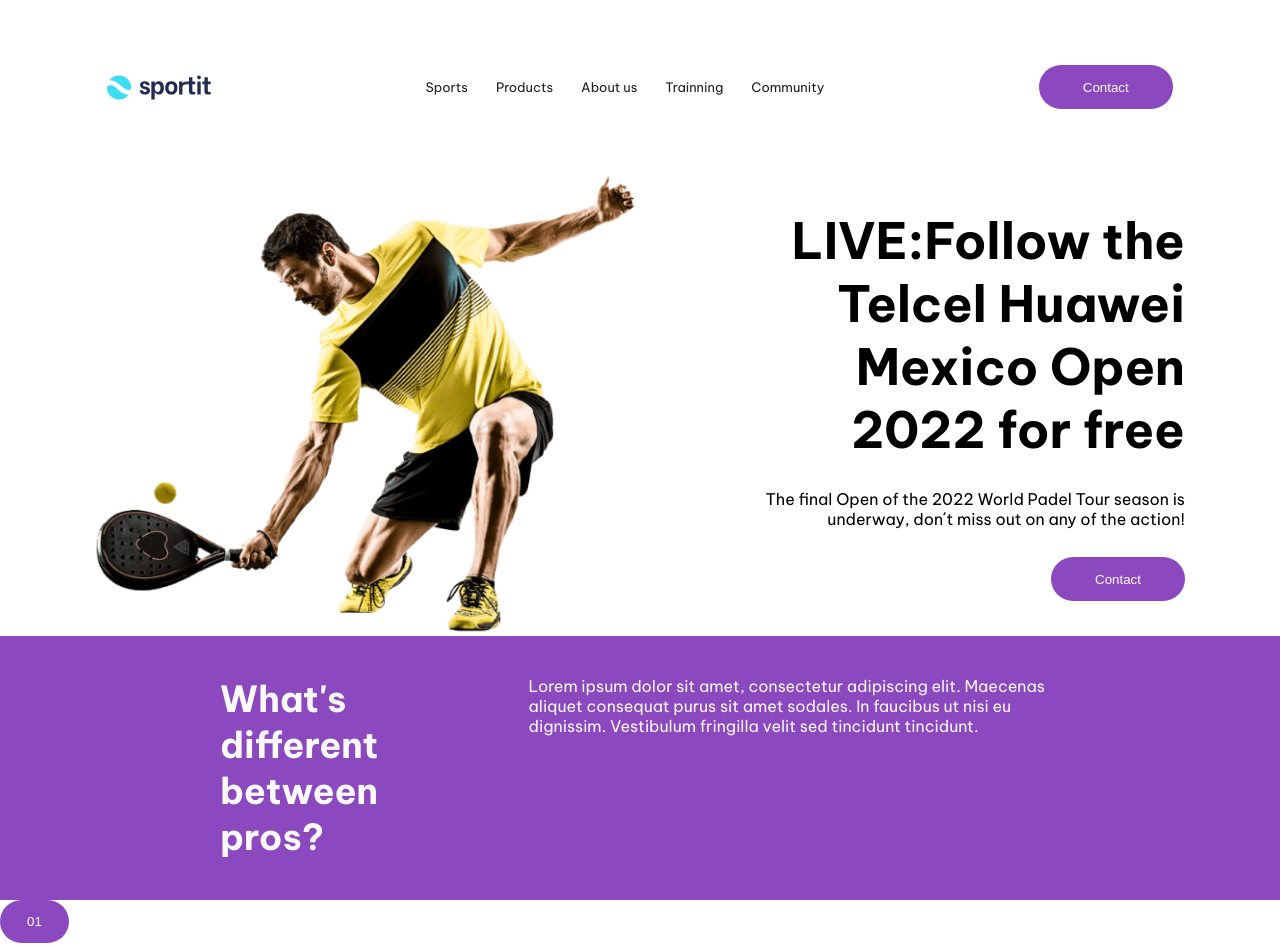
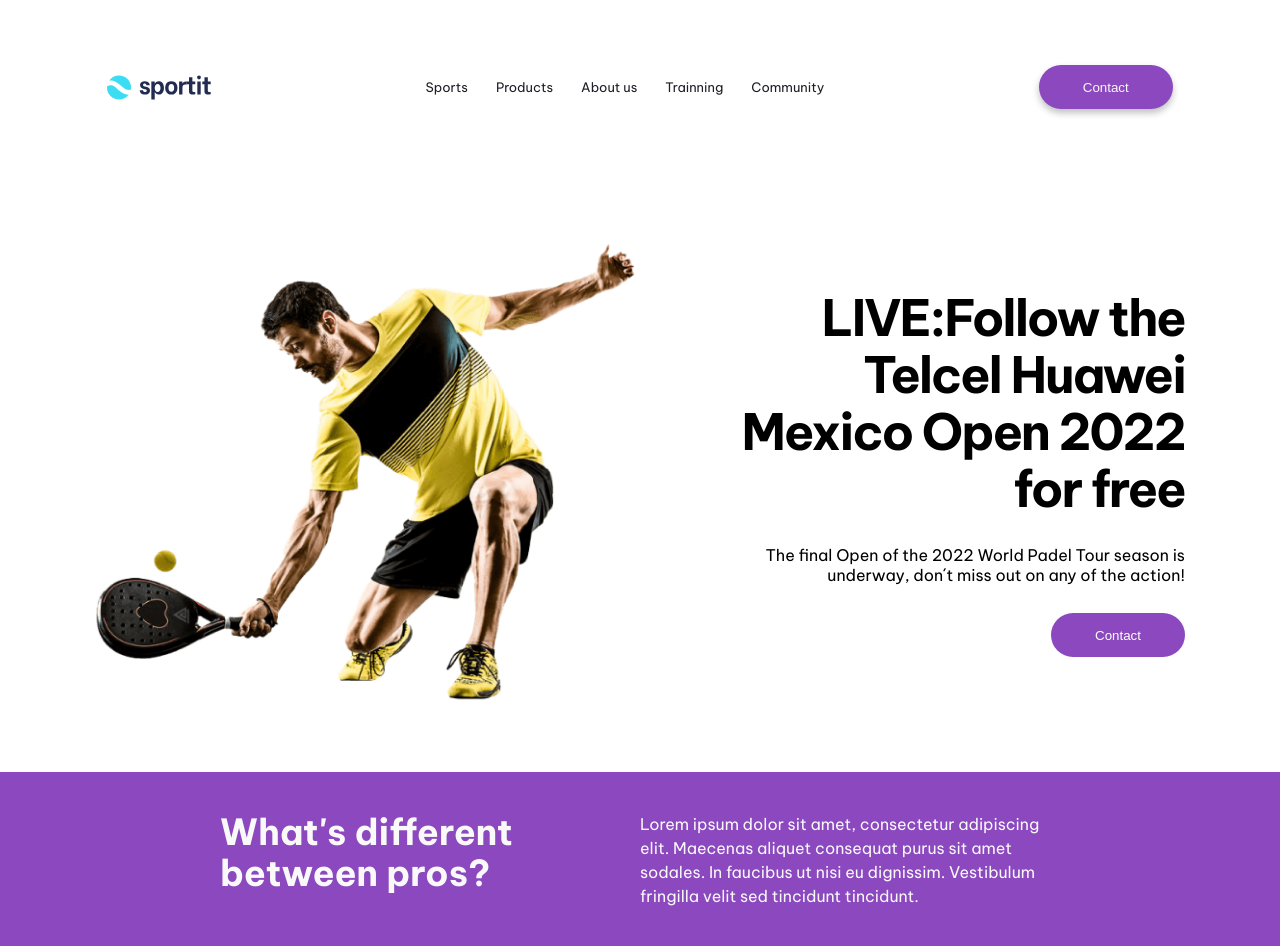
Before and after one commit to darkfer30/ClaseIntegradoraFront, a plain HTML site: page index.html in a window 1280 px wide. Shown: the top 946 px of the page. Drawn offline with Linux system fonts and the light colour scheme.

Commit message:
Primer commit rama estilos_jean

```diff
--- a/css/styles.css
+++ b/css/styles.css
@@ -1,11 +1,6 @@
 @import url("https://fonts.googleapis.com/css2?family=Be+Vietnam+Pro:wght@400;500;700&display=swap");
 
 :root {
-  /* Violeta: #8B48BF
-Celeste brillante: #3CDDF3 */
-  /* Azul grisáceo oscuro: #1E1E26
-Azul muy oscuro: #232851
-Variante gris claro: rgb (249, 249, 249) */
   --violeta: #8b48bf;
   --celeste-brillante: #3cddf3;
   --azul-grisaceo-oscuro: #1e1e26;
@@ -28,27 +23,36 @@ body {
   display: flex;
   justify-content: space-around;
   align-items: center;
+  max-width: 1400px;
   height: 174px;
+  margin: 0 auto;
 }
-
 .header_logo {
   height: 25px;
 }
-
 .header_nav {
   display: flex;
   gap: 28px;
-}
-
-.header_nav li {
+  li {
     list-style: none;
     font-size: 13px;
     color: var(--azul-grisaceo-oscuro);
   }
-
-.header_nav li:hover {
+  li:hover {
     cursor: pointer;
     opacity: 0.6;
+  }
+}
+.header_button {
+  width: 134px;
+  height: 44px;
+  background-color: var(--violeta);
+  color: var(--variante-gris-claro);
+  border-radius: 50px;
+  border: none;
+  box-shadow: 0px 4px 7px rgba(0, 0, 0, 0.25);
+  font-weight: 500;
+  cursor: pointer;
 }
 
 .clase_boton {
@@ -63,34 +67,35 @@ body {
 }
 /* Fin estilos del header */
 /* Estilos section_tennista */
-.section_tennista {
+.section_tenista {
   display: flex;
+  padding: 68px 40px;
   justify-content: center;
+  align-items: center;
 }
-.section_tennista_container {
-  display: flex;
-  list-style: none;
-  max-width: 1090px;
+.section_tenista_img {
+  width: 100%;
+  height: auto;
+  max-width: 540px;
 }
-.section_tennista img {
-  width: 540px;
-}
-.texto_tennista {
-  text-align: right;
+.section_tenista_texto {
   display: flex;
   flex-direction: column;
   justify-content: center;
   align-items: flex-end;
   gap: 28px;
-  margin-left: 100px;
-}
-.texto_tennista h1 {
+  padding-left: 100px;
+  text-align: right;
+  h1 {
     width: 450px;
     font-size: 50px;
     font-weight: 700;
+    letter-spacing: -2px;
+    line-height: 1.14;
   }
-.texto_tennista p {
-  max-width: 450px;
+  p {
+    width: 450px;
+  }
 }
 /* Fin estilos section_tennista */
 /* Estilos section_pros1 */
@@ -98,16 +103,20 @@ body {
   background-color: var(--violeta);
   color: var(--variante-gris-claro);
   display: flex;
-  gap: 100px;
+  justify-content: space-around;
   padding: 40px 220px;
-}
-
-.section_pros1 h2 {
+  h2 {
+    width: 460px;
     font-size: 36px;
     font-weight: 700;
+    line-height: 1.14;
+  }
+  p {
+    width: 460px;
+    line-height: 1.5;
+  }
 }
 /* Fin estilos section_pros1 */
-
 /*Estilos Section Pros2*/
 .boton_section_pros2 {
   width: 69px;
--- a/index.html
+++ b/index.html
@@ -17,19 +17,22 @@
         <li>Trainning</li>
         <li>Community</li>
       </ul>
-      <button class="clase_boton">Contact</button>
+      <button class="header_button">Contact</button>
     </header>
-    <section class="section_tennista">
-      <div class="section_tennista_container">
-        <img class="tennista" src="./img/padel-intro.png" alt="Tennista" />
-        <div class="texto_tennista">
-          <h1>LIVE:Follow the Telcel Huawei Mexico Open 2022 for free</h1>
-          <p>
-            The final Open of the 2022 World Padel Tour season is underway,
-            don´t miss out on any of the action!
-          </p>
-          <button class="clase_boton">Contact</button>
-        </div>
+
+    <section class="section_tenista">
+      <img
+        class="section_tenista_img"
+        src="./img/padel-intro.png"
+        alt="Tennista"
+      />
+      <div class="section_tenista_texto">
+        <h1>LIVE:Follow the Telcel Huawei Mexico Open 2022 for free</h1>
+        <p>
+          The final Open of the 2022 World Padel Tour season is underway, don´t
+          miss out on any of the action!
+        </p>
+        <button class="clase_boton">Contact</button>
       </div>
     </section>
 
@@ -44,8 +47,8 @@
 
     <section class="section_pros2">
       <div>
-        <div class="card">
-          <button class="boton_section_pros2">01</button>
+        <div class="section_pros2_card">
+          <button class="section_pros2_button">01</button>
           <div>
             <p>Track company-wide progress</p>
             <p>
@@ -55,8 +58,8 @@
             </p>
           </div>
         </div>
-        <div class="card">
-          <button class="boton_section_pros2">02</button>
+        <div class="section_pros2_card">
+          <button class="section_pros2_button">02</button>
           <div>
             <p>Track company-wide progress</p>
             <p>
@@ -68,7 +71,7 @@
         </div>
       </div>
       <div>
-        <div class="card">
+        <div class="section_pros2_card">
           <button class="boton_section_pros2">03</button>
           <div>
             <p>Track company-wide progress</p>
```
Lines whose indentation alone changed are shown as unchanged.
